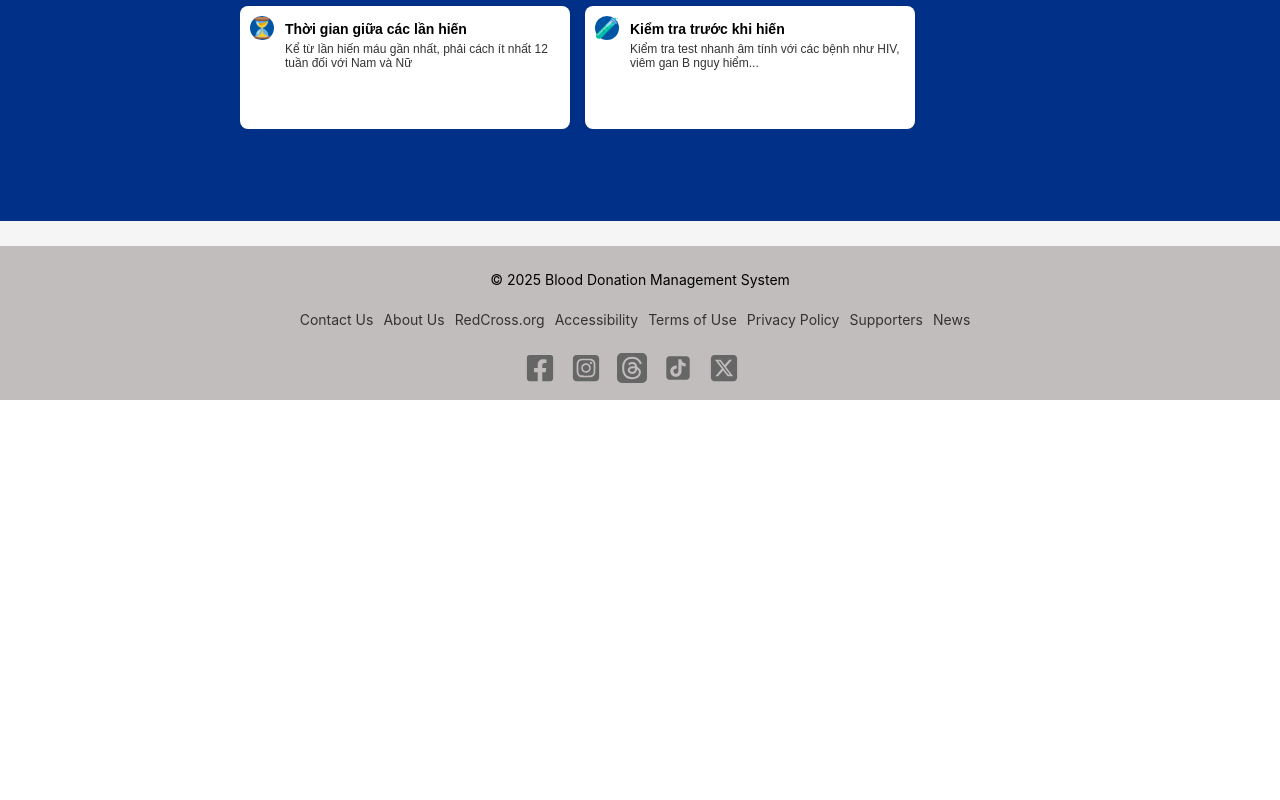
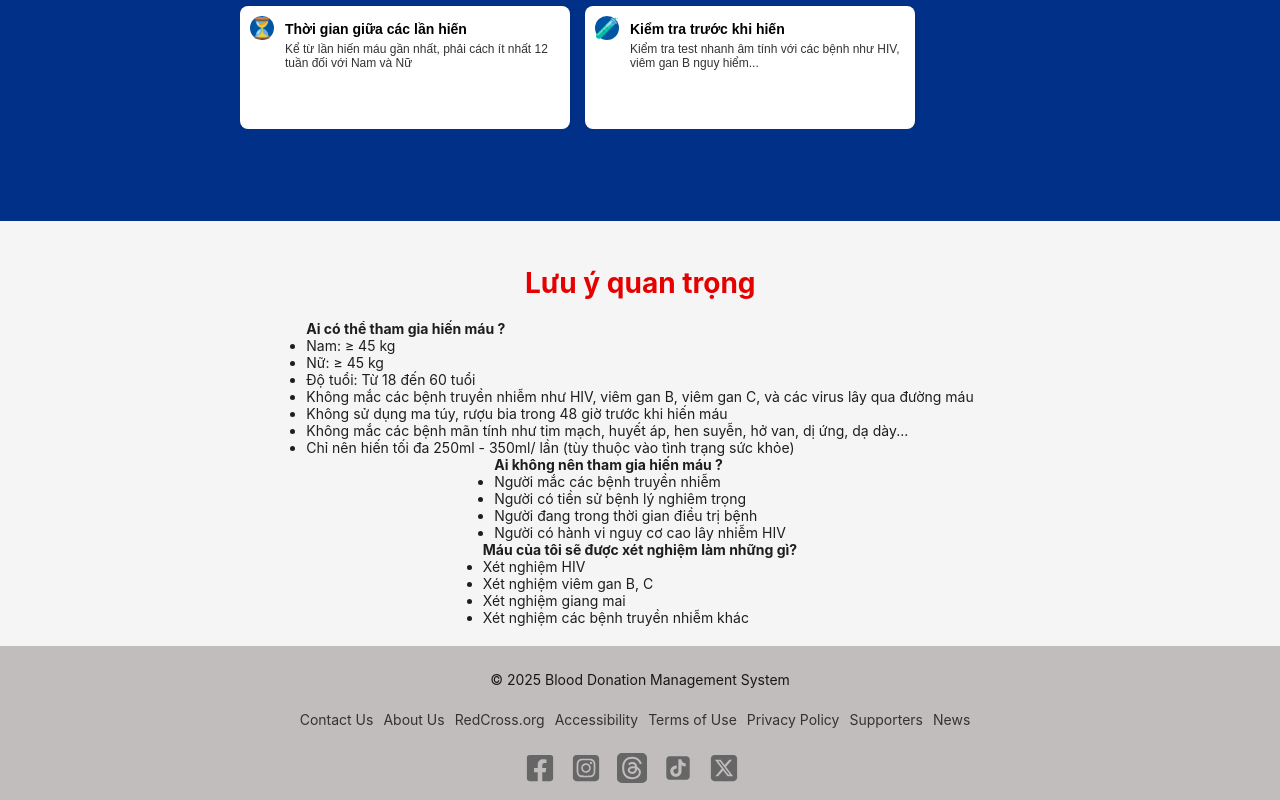
Before and after one commit to danh0999/blood-donation, a React (Vite) app in the folder Blood_Donation/: page / in a window 1280 px wide. Shown: the part 1761-2561 px from the top of the page. Before the commit the page ends 2161 px from the top, so only its background shows below. Built offline with nearby package versions, Linux system fonts and the light colour scheme.

Commit message:
Update-faqs

```diff
--- /dev/null
+++ b/Blood_Donation/src/components/Faqs/Faqs.jsx
@@ -0,0 +1,51 @@
+import React from "react";
+import styles from "./styles.module.scss";
+export const Faqs = () => {
+  const { faqsContainer, faqsTitle, title } = styles;
+  return (
+    <div className={faqsContainer}>
+      <div className={faqsTitle}>Lưu ý quan trọng </div>
+      <div>
+        <p className={title}>Ai có thể tham gia hiến máu ?</p>
+        <ul>
+          <li>Nam: ≥ 45 kg</li>
+          <li>Nữ: ≥ 45 kg</li>
+          <li>Độ tuổi: Từ 18 đến 60 tuổi</li>
+          <li>
+            Không mắc các bệnh truyền nhiễm như HIV, viêm gan B, viêm gan C, và
+            các virus lây qua đường máu
+          </li>
+          <li>
+            Không sử dụng ma túy, rượu bia trong 48 giờ trước khi hiến máu
+          </li>
+          <li>
+            Không mắc các bệnh mãn tính như tim mạch, huyết áp, hen suyễn, hở
+            van, dị ứng, dạ dày...
+          </li>
+          <li>
+            Chỉ nên hiến tối đa 250ml - 350ml/ lần (tùy thuộc vào tình trạng sức
+            khỏe)
+          </li>
+        </ul>
+      </div>
+      <div>
+        <p className={title}>Ai không nên tham gia hiến máu ?</p>
+        <ul>
+          <li>Người mắc các bệnh truyền nhiễm</li>
+          <li>Người có tiền sử bệnh lý nghiêm trọng</li>
+          <li>Người đang trong thời gian điều trị bệnh</li>
+          <li>Người có hành vi nguy cơ cao lây nhiễm HIV</li>
+        </ul>
+      </div>
+      <div>
+        <p className={title}>Máu của tôi sẽ được xét nghiệm làm những gì?</p>
+        <ul>
+          <li>Xét nghiệm HIV</li>
+          <li>Xét nghiệm viêm gan B, C</li>
+          <li>Xét nghiệm giang mai</li>
+          <li>Xét nghiệm các bệnh truyền nhiễm khác</li>
+        </ul>
+      </div>
+    </div>
+  );
+};
--- /dev/null
+++ b/Blood_Donation/src/components/Faqs/styles.module.scss
@@ -0,0 +1,33 @@
+.faqsContainer {
+  display: flex;
+  flex-direction: column;
+  align-items: center;
+  padding: 20px;
+}
+.faqsTitle {
+  font-size: 28px;
+  font-weight: 700;
+  margin-bottom: 20px;
+  color: #e60000;
+  animation: pulse 2s infinite;
+}
+
+@keyframes pulse {
+  0% {
+    transform: scale(1);
+    opacity: 1;
+  }
+  50% {
+    transform: scale(1.05);
+    opacity: 0.85;
+  }
+  100% {
+    transform: scale(1);
+    opacity: 1;
+  }
+}
+
+.title {
+  font-size: 14px;
+  font-weight: bold;
+}
--- a/Blood_Donation/src/layouts/components/Footer/Footer.jsx
+++ b/Blood_Donation/src/layouts/components/Footer/Footer.jsx
@@ -8,10 +8,11 @@ import { FaSquareXTwitter } from "react-icons/fa6";
 const { Footer } = Layout;
 
 const AppFooter = () => {
-  const { Footer, footerLeft, footerRight, footer,title } = styles;
+  const { footerWrapper, footerLeft, footerRight, footer, title } = styles;
+
   return (
     <>
-      <Footer style={{ textAlign: "center" }}>
+      <Footer className={footerWrapper} style={{ textAlign: "center" ,padding: 0}}>
         <div className={footer}>
           <div className={footerLeft}>
             <p className={title}>© 2025 Blood Donation Management System</p>
@@ -44,19 +45,29 @@ const AppFooter = () => {
           </div>
           <div className={footerRight}>
             <a href="#">
-              <i className="fab fa-facebook-f"><FaFacebookSquare/></i>
+              <i className="fab fa-facebook-f">
+                <FaFacebookSquare />
+              </i>
             </a>
             <a href="#">
-              <i className="fab fa-instagram"><FaSquareInstagram/></i>
+              <i className="fab fa-instagram">
+                <FaSquareInstagram />
+              </i>
             </a>
             <a href="#">
-              <i className="fab fa-linkedin-in"><BsFillThreadsFill/></i>
+              <i className="fab fa-linkedin-in">
+                <BsFillThreadsFill />
+              </i>
             </a>
             <a href="#">
-              <i className="fab fa-tiktok"><AiFillTikTok/></i>
+              <i className="fab fa-tiktok">
+                <AiFillTikTok />
+              </i>
             </a>
             <a href="#">
-              <i className="fab fa-x-twitter"><FaSquareXTwitter/></i>
+              <i className="fab fa-x-twitter">
+                <FaSquareXTwitter />
+              </i>
             </a>
             <a href="#">
               <i className="fas fa-globe"></i>
--- a/Blood_Donation/src/layouts/components/MainLayout.jsx
+++ b/Blood_Donation/src/layouts/components/MainLayout.jsx
@@ -1,7 +1,8 @@
 import { Layout } from "antd";
 import Header from "./Header/Header";
+
+import { Outlet } from "react-router-dom";
 import Footer from "./Footer/Footer";
-import { Outlet } from "react-router-dom";
 
 const { Content } = Layout;
 
--- a/Blood_Donation/src/pages/Home/Home.jsx
+++ b/Blood_Donation/src/pages/Home/Home.jsx
@@ -4,6 +4,7 @@ import styles from "../Home/Home.module.scss";
 import DonorBenefits from "../../components/DonorBenefit/DonorBenefit";
 import Banner from "../../components/Banner/Banner";
 import { BloodDonationStandards } from "../../components/BloodDonationStandards/BloodDonationStandards";
+import { Faqs } from "../../components/Faqs/Faqs";
 
 const Home = () => {
   const handleSearch = (range) => {
@@ -30,6 +31,10 @@ const Home = () => {
       <div>
         <BloodDonationStandards />
       </div>
+      {/*Block 2*/}
+      <div className={styles["home-block-2"]}>
+        <Faqs />
+      </div>
     </div>
   );
 };
```
